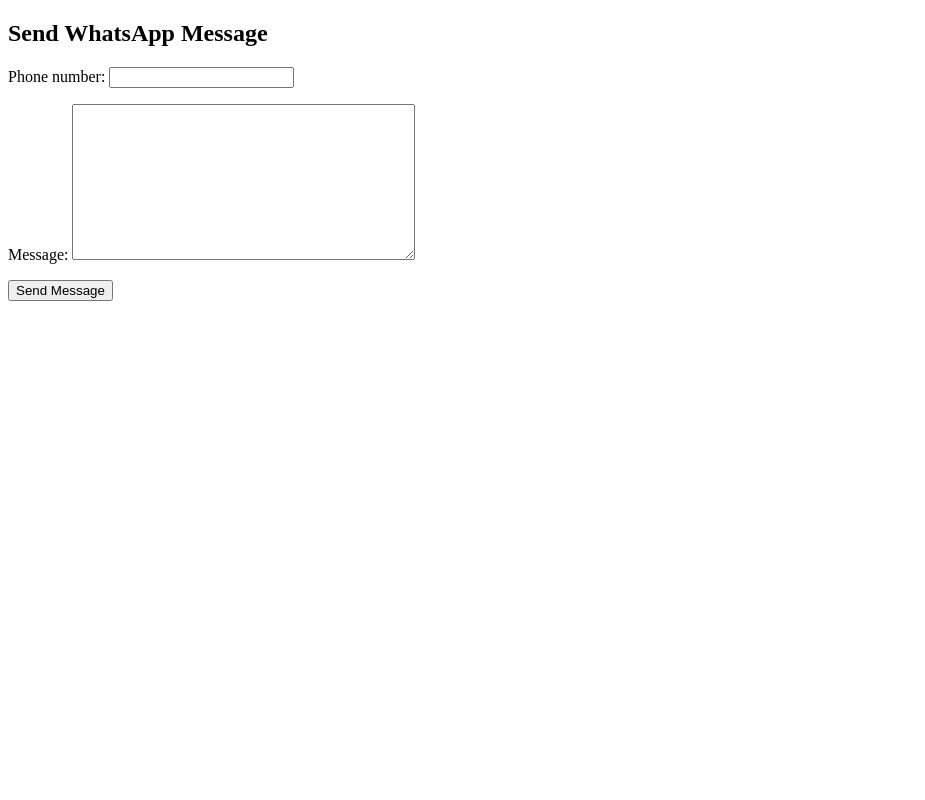
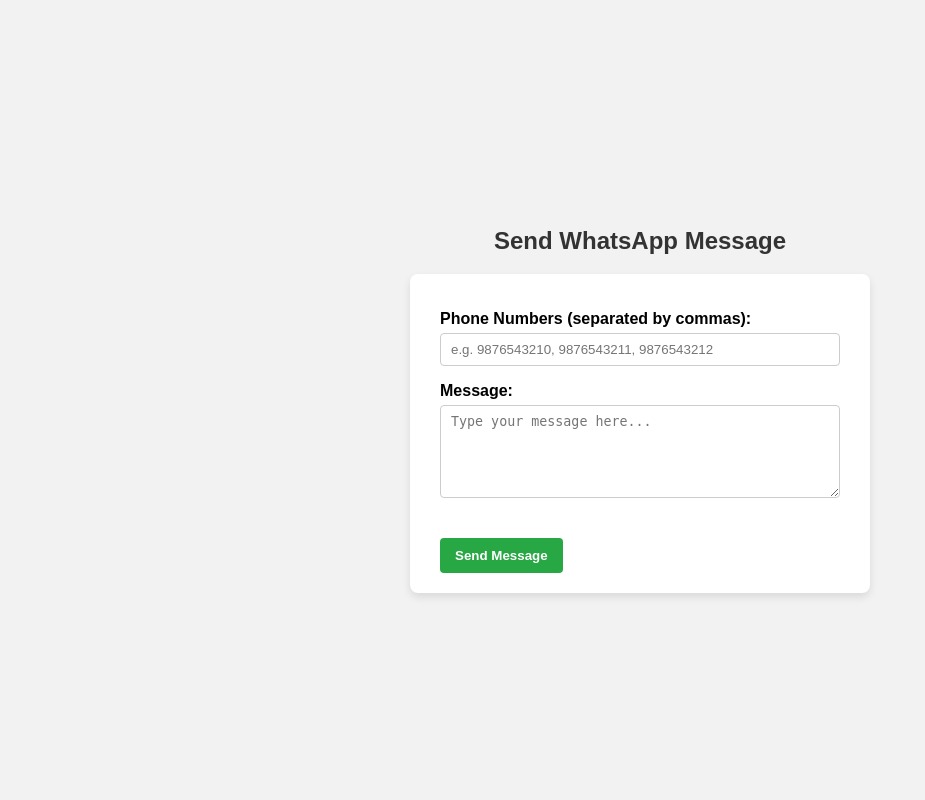
Before and after one commit to Abhisheksingh0301/whatsappmsg, a Django app: page /sendmessage/ in a window 1280 px wide. Shown: the whole page, without its empty margins (0-925 px from the left). Run offline with Django 5.2, Linux system fonts and the light colour scheme.

Commit message:
format input page

```diff
--- a/sendmessage/forms.py
+++ b/sendmessage/forms.py
@@ -1,5 +1,25 @@
+# from django import forms
+
+# class MessageForm(forms.Form):
+#     phone_number = forms.CharField(max_length=100, required=True)
+#     message = forms.CharField(widget=forms.Textarea, required=True)
+
+
 from django import forms
 
 class MessageForm(forms.Form):
-    phone_number = forms.CharField(max_length=100, required=True)
-    message = forms.CharField(widget=forms.Textarea, required=True)
+    phone_number = forms.CharField(
+        max_length=100,
+        required=True,
+        label="Phone Numbers (separated by commas)",
+        widget=forms.TextInput(attrs={
+            'placeholder': 'e.g. 9876543210, 9876543211, 9876543212'
+        })
+    )
+    message = forms.CharField(
+        required=True,
+        widget=forms.Textarea(attrs={
+            'placeholder': 'Type your message here...',
+            'rows': 5
+        })
+    )
--- a/sendmessage/templates/sendmessage/send_message.html
+++ b/sendmessage/templates/sendmessage/send_message.html
@@ -4,6 +4,62 @@
     <meta charset="UTF-8">
     <meta name="viewport" content="width=device-width, initial-scale=1.0">
     <title>Send WhatsApp Message</title>
+    <style>
+        body {
+            font-family: Arial, sans-serif;
+            background-color: #f2f2f2;
+            display: flex;
+            flex-direction: column;
+            align-items: center;
+            justify-content: center;
+            height: 100vh;
+            margin: 0;
+        }
+
+        h2 {
+            color: #333;
+        }
+
+        form {
+            background-color: #fff;
+            padding: 20px 30px;
+            border-radius: 8px;
+            box-shadow: 0 4px 8px rgba(0,0,0,0.1);
+            width: 100%;
+            max-width: 400px;
+        }
+
+        label {
+            display: block;
+            margin-top: 15px;
+            font-weight: bold;
+        }
+
+        input[type="text"],
+        textarea {
+            width: 100%;
+            padding: 8px 10px;
+            margin-top: 5px;
+            border: 1px solid #ccc;
+            border-radius: 4px;
+            box-sizing: border-box;
+        }
+
+        button {
+            margin-top: 20px;
+            padding: 10px 15px;
+            border: none;
+            background-color: #28a745;
+            color: white;
+            font-weight: bold;
+            border-radius: 4px;
+            cursor: pointer;
+        }
+
+        button:hover {
+            background-color: #218838;
+        }
+    </style>
 </head>
 <body>
     <h2>Send WhatsApp Message</h2>
```
Also changed, not shown: PyWhatKit_DB.txt (+20 -0 lines).
